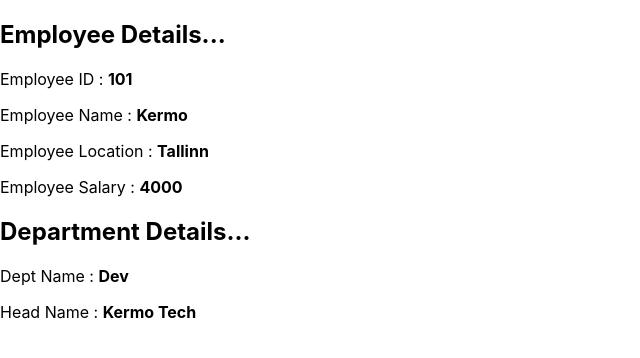
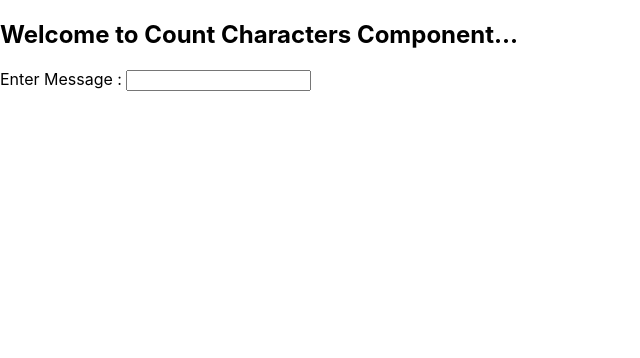
Before and after one commit to KermoA/ReactJS, a React (Create React App) app in the folder demo-project/: page / in a window 1280 px wide. Shown: the top 358 px of the page, without its empty margins (0-640 px from the left). Built offline with nearby package versions, Linux system fonts and the light colour scheme.

Commit message:
State in React Class Components

```diff
--- a/demo-project/src/index.js
+++ b/demo-project/src/index.js
@@ -3,49 +3,102 @@ import ReactDOM from 'react-dom/client';
 import './index.css';
 import reportWebVitals from './reportWebVitals';
 
-class Employee extends React.Component{
+class CountCharacters extends React.Component{
   constructor(props){
     super(props);
-    console.log(this.props);
+    this.state={
+      message:''
+    };
   }
+
+  onMessageChange(text){
+    this.setState({
+      message:'Message has '+text.length+' number on Characters'
+    });
+  }
+
   render(){
     return <div>
-      <h2>Employee Details...</h2>
+      <h2>Welcome to Count Characters Component...</h2>
       <p>
-        <label>Employee ID : <b>{this.props.Id}</b></label>
+        <label>Enter Message : <input type="text" onChange={e=>this.onMessageChange(e.target.value)}></input></label>
       </p>
       <p>
-        <label>Employee Name : <b>{this.props.Name}</b></label>
-      </p>
-      <p>
-        <label>Employee Location : <b>{this.props.Location}</b></label>
-      </p>
-      <p>
-        <label>Employee Salary : <b>{this.props.Salary}</b></label>
-      </p>
-      <Department DeptName={this.props.DeptName} HeadName={this.props.HeadName}></Department>
-    </div>
-  }
-}
-
-class Department extends React.Component{
-  render(){
-    return <div>
-      <h2>Department Details...</h2>
-      <p>
-        <label>Dept Name : <b>{this.props.DeptName}</b></label>
-      </p>
-      <p>
-        <label>Head Name : <b>{this.props.HeadName}</b></label>
+        <label>{this.state.message}</label>
       </p>
     </div>
   }
 }
 
-const element=<Employee Id="101" Name="Kermo" Location="Tallinn" Salary="4000" DeptName="Dev" HeadName="Kermo Tech"></Employee>
+class Employee extends React.Component{
+  state={counter:0};
+  addEmployee=()=>{
+    this.setState({counter:this.state.counter+1});
+    // this.counter=this.counter+1;
+    // alert("Adding a New Employee");
+    // alert('Add Employee Button is Clicked ' + this.counter+' times');
+  }
+  render(){
+    return <div>
+      <h2>Welcome to Employee Component...</h2>
+      <p>
+        <button onClick={this.addEmployee}>Add Employee</button>
+      </p>
+      <p>
+        <label>Add Employee Button is Clicked : <b>{this.state.counter}</b> times</label>
+      </p>
+    </div>
+  }
+}
+
+const element=<CountCharacters></CountCharacters>
 
 const root = ReactDOM.createRoot(document.getElementById('root'));
 root.render(element);
+
+// class Employee extends React.Component{
+//   constructor(props){
+//     super(props);
+//     console.log(this.props);
+//   }
+//   render(){
+//     return <div>
+//       <h2>Employee Details...</h2>
+//       <p>
+//         <label>Employee ID : <b>{this.props.Id}</b></label>
+//       </p>
+//       <p>
+//         <label>Employee Name : <b>{this.props.Name}</b></label>
+//       </p>
+//       <p>
+//         <label>Employee Location : <b>{this.props.Location}</b></label>
+//       </p>
+//       <p>
+//         <label>Employee Salary : <b>{this.props.Salary}</b></label>
+//       </p>
+//       <Department DeptName={this.props.DeptName} HeadName={this.props.HeadName}></Department>
+//     </div>
+//   }
+// }
+
+// class Department extends React.Component{
+//   render(){
+//     return <div>
+//       <h2>Department Details...</h2>
+//       <p>
+//         <label>Dept Name : <b>{this.props.DeptName}</b></label>
+//       </p>
+//       <p>
+//         <label>Head Name : <b>{this.props.HeadName}</b></label>
+//       </p>
+//     </div>
+//   }
+// }
+
+// const element=<Employee Id="101" Name="Kermo" Location="Tallinn" Salary="4000" DeptName="Dev" HeadName="Kermo Tech"></Employee>
+
+// const root = ReactDOM.createRoot(document.getElementById('root'));
+// root.render(element);
 
 // var DisplayEmployeeInfo=(employee)=>{
 //   return <div>
```
